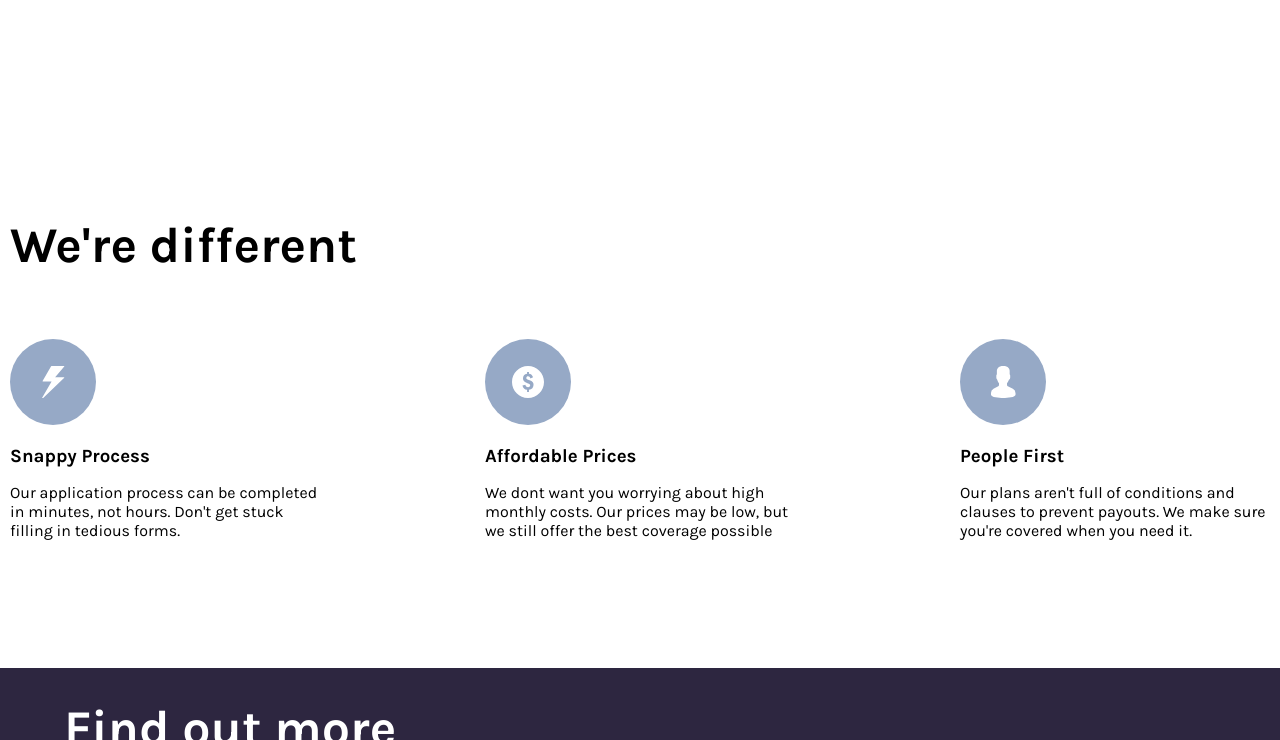
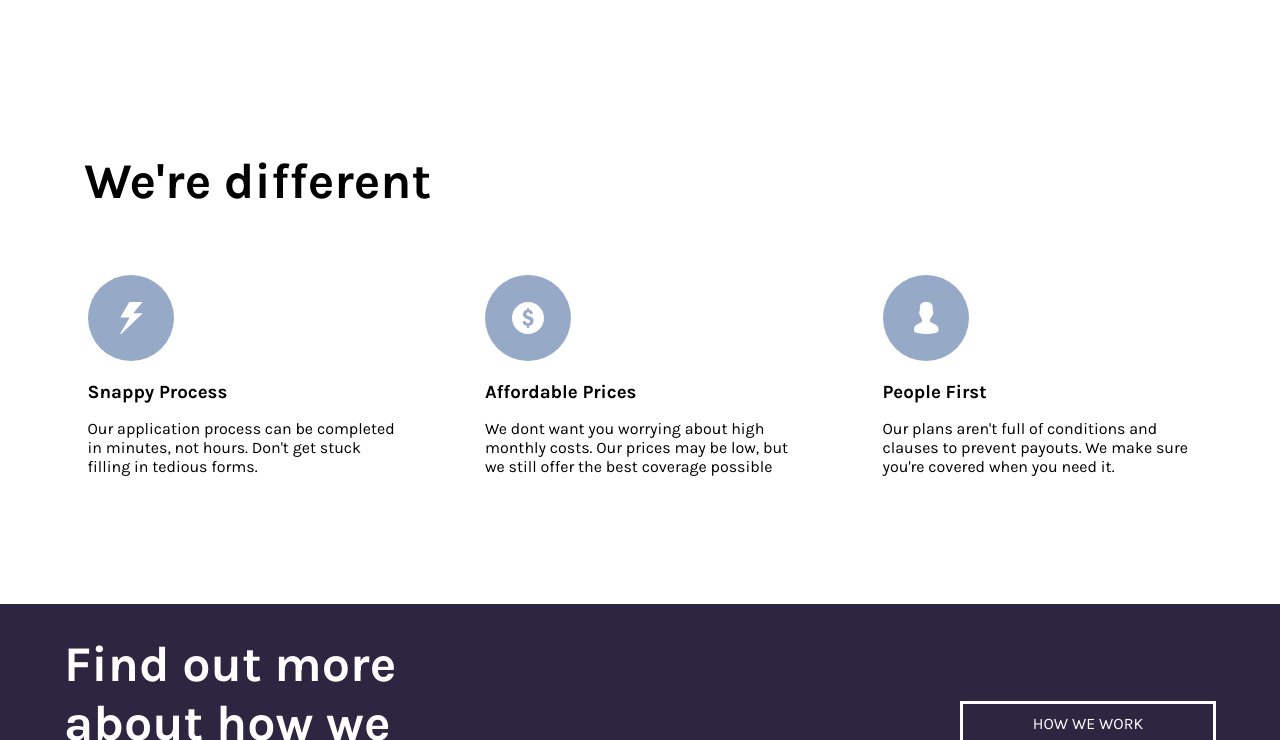
Before and after one commit to CodingKaizen07/Insure-Landing-Page, a plain HTML site: page index.html in a window 1280 px wide. Shown: the part 740-1480 px from the top of the page. Drawn offline with Linux system fonts and the light colour scheme.

Commit message:
Update style.css
changed the position of .reasonboxs and the h1 of the section

```diff
--- a/style.css
+++ b/style.css
@@ -115,24 +115,25 @@ main
 /**************section*************/
 section
 {
-    margin: 20% 0 0 10px;
+    margin: 15% 0 0 10px;
 }
 
 section h1
 {
     font-size: 50px;
-    margin: 0 0 5% 0;
+    margin: 20px 0 5% 5.85%;
 }
 
 #reasons
 {
     display: flex;
-    justify-content: space-between;
+    justify-content: space-evenly;
 }
 
 .reasonBoxs
 {
     width: 25vw;
+
 }
 
 .reasonBoxs h3
```
